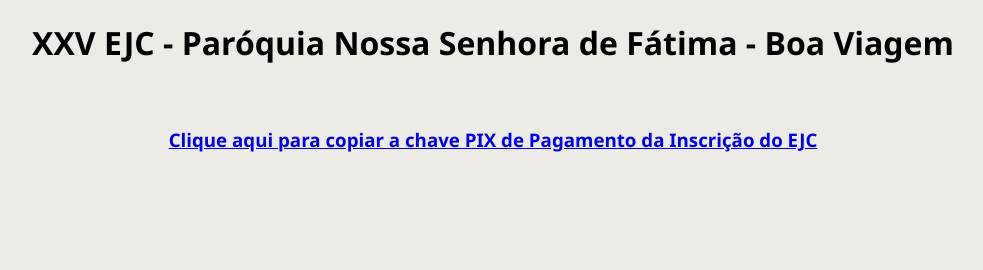
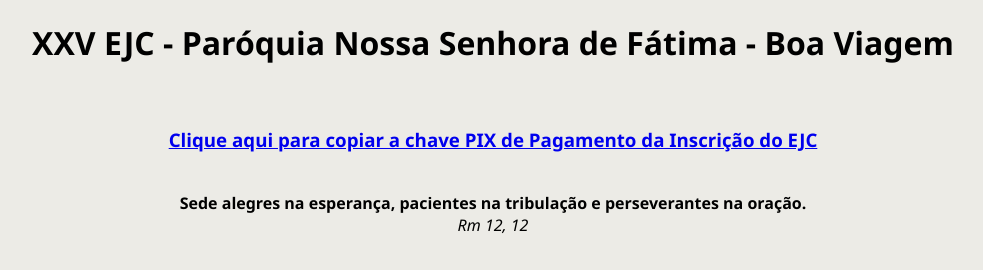
Before and after one commit to gabrielhlima/Link-Pagamento-EJC, a plain HTML site: page index.html in a window 1280 px wide. Shown: the whole page, without its empty margins (147-1130 px from the left). Drawn offline with Linux system fonts and the light colour scheme.

Commit message:
Atualizaçõa: inserção da passagem tema do EJC

```diff
--- a/index.html
+++ b/index.html
@@ -47,6 +47,13 @@
         <a href="#" onclick="copiarChave(); return false;">Clique aqui para copiar a chave PIX de Pagamento da Inscrição
             do EJC</a>
     </h3>
+    <br>
+    <b>
+        Sede alegres na esperança, pacientes na tribulação e perseverantes na oração.
+    </b>
+    <i>
+        Rm 12, 12
+    </i>
 </body>
 
 </html>
```
